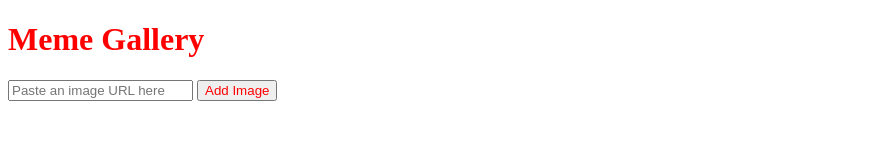
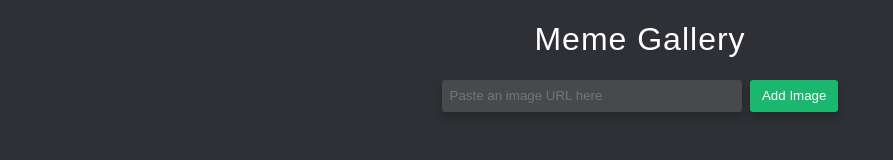
Before and after one commit to jadenbertino/lfz-prep-meme-gallery, a website: page index.html in a window 1280 px wide. Shown: the whole page, without its empty margins (0-893 px from the left). Drawn offline with Linux system fonts and the light colour scheme.

Commit message:
Create css styling

```diff
--- a/styles.css
+++ b/styles.css
@@ -1,3 +1,44 @@
 * {
-  color: red;
+  box-sizing: border-box;
 }
+
+body {
+  margin: 0;
+  font-family: sans-serif;
+  background-color: #2e3035;
+}
+
+header {
+  text-align: center;
+}
+
+h1 {
+  font-weight: 200;
+  letter-spacing: 1px;
+}
+
+input {
+  width: 300px;
+  padding: 1px 8px;
+  margin-right: 4px;
+  background-color: #48494b;
+}
+
+button {
+  padding: 8px 12px;
+  background-color: #1bb76e;
+}
+
+input,
+button {
+  height: 32px;
+  border: none;
+  border-radius: 3px;
+  box-shadow: 0 6px 10px 0 rgba(0, 0, 0, 0.2);
+}
+
+h1,
+input,
+button {
+  color: #fff;
+}
```
